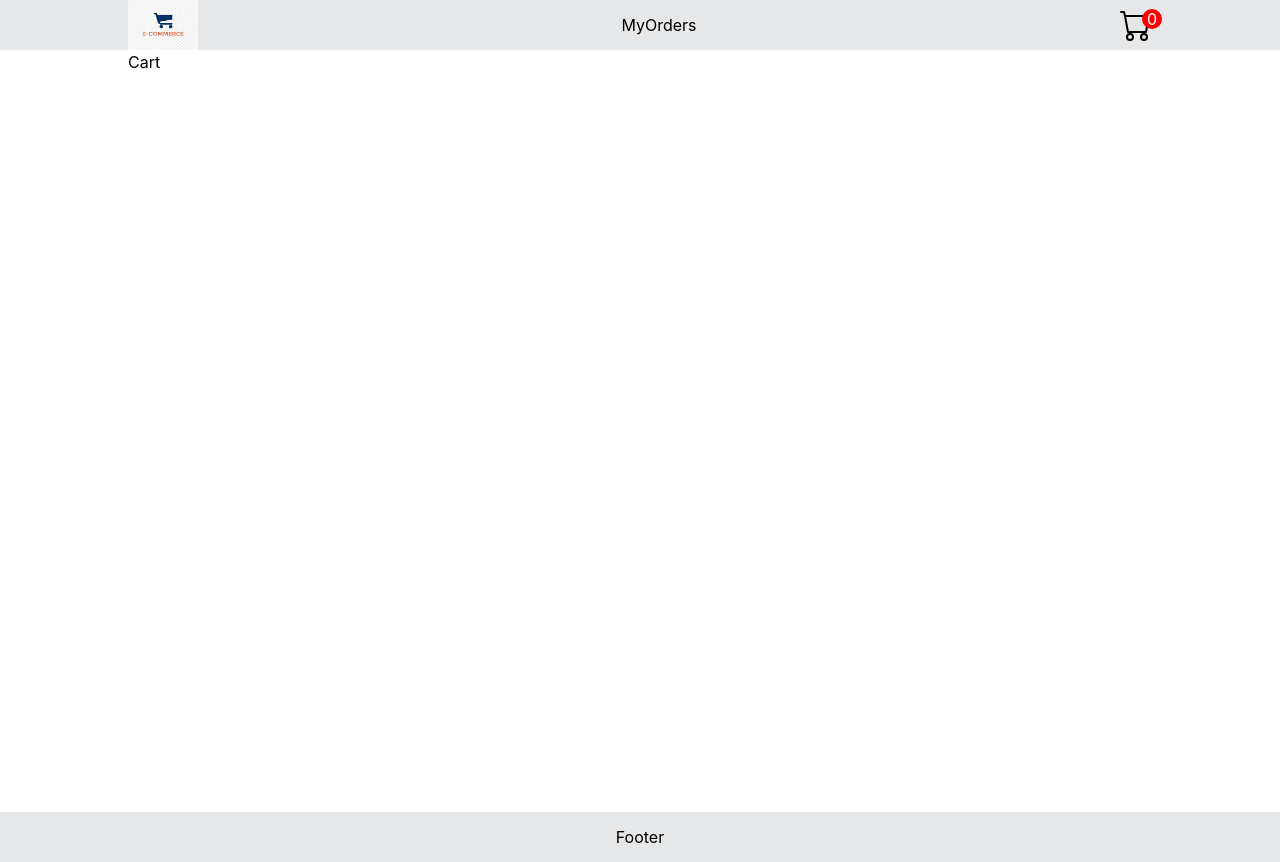
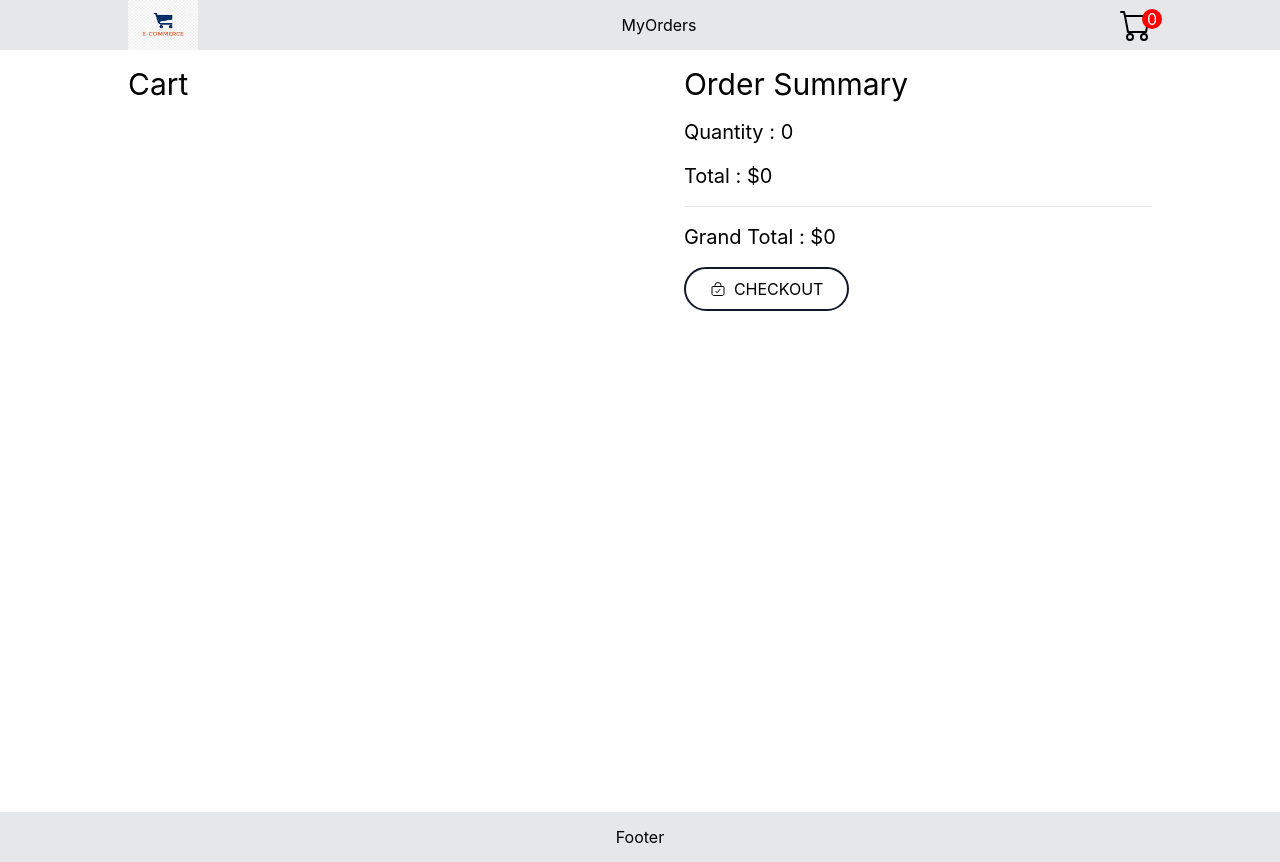
Before and after one commit to Timir699/astha_practice_project, a Next.js app: page /cart in a window 1280 px wide. Built offline with nearby package versions, Linux system fonts and the light colour scheme.

Commit message:
cart component

```diff
--- a/components/Cart.tsx
+++ b/components/Cart.tsx
@@ -1,14 +1,75 @@
-import React from 'react';
+import React, { useState } from 'react';
+import { useStore } from '../store/cartStore';
+import { IoBagCheckOutline } from 'react-icons/io5';
+import { MdOutlineRemoveShoppingCart } from 'react-icons/md';
+import Image from 'next/image';
 
 const Cart = () => {
+  const cartProduct = useStore((state) => state.cartProduct);
+  const [allCartProduct, setAllCartProduct] = useState(cartProduct)
+
+  console.log(allCartProduct);
+
+  const removeItem = (product) => {
+    const finalCartItems = allCartProduct.filter(
+      (finalCartItem) => finalCartItem.id !== product.id
+    );
+    setAllCartProduct(finalCartItems);
+  };
+
+
+  const quantity = allCartProduct.length
+
+  const total = allCartProduct.map((cartProductPrice) => {
+    const { price } = cartProductPrice;
+    return price;
+  });
+
+  let totalPrice = total.reduce( (a, b) => a + b, 0 );
+  console.log(totalPrice);
+
   return (
     <div className="">
-      Cart
-      <style jsx>{`
+      <div className="grid grid-rows-2 grid-flow-col gap-2">
+        <div className="row-span-2 col-span-2 ...">
+          <p className="text-3xl my-4">Cart</p>
 
-        `}
+          <div className="grid grid-cols-4 gap-4">
+          {allCartProduct.map((product) => {
+            return (
+              <div className="border text-center p-4" key={product.id}>
+                <Image src={product.img} alt="image" width={100} height={100} />
+                <p className="text-xl">{product.name}</p>
+                <p className="text-xl">${product.price}</p>
+                <div className="flex justify-center mt-2">
+            <button onClick={() => removeItem(product) } className="px-6 py-2 transition ease-in duration-200 uppercase rounded-full hover:bg-gray-800 hover:text-white border-2 border-gray-900 focus:outline-none flex items-center">
+              <MdOutlineRemoveShoppingCart />
+              <p className="ml-2">Remove from cart</p>
+            </button>
+          </div>
+              </div>
+            );
+          })}
+          </div>
 
-        </style>
+        </div>
+        <div className="row-span-3 ...">
+          <p className="text-3xl my-4">Order Summary</p>
+          <p className="text-xl my-4">Quantity : {quantity} </p>
+          <p className="text-xl my-4">Total : ${totalPrice}</p>
+          <hr />
+          <p className="text-xl my-4">Grand Total : ${totalPrice} </p>
+
+          <div className="flex justify-start mt-2">
+            <button className="px-6 py-2 transition ease-in duration-200 uppercase rounded-full hover:bg-gray-800 hover:text-white border-2 border-gray-900 focus:outline-none flex items-center">
+              <IoBagCheckOutline />
+              <p className="ml-2">Checkout</p>
+            </button>
+          </div>
+        </div>
+      </div>
+
+      <style jsx>{``}</style>
     </div>
   );
 };
--- a/components/product/ProductList.tsx
+++ b/components/product/ProductList.tsx
@@ -5,8 +5,6 @@ import SingleProduct from './SingleProduct';
 
 
 const ProductList = ({products}: Products)  => {
-
-    console.log(products);
 
     return (
         <div >
--- a/components/shared-component/Navbar.tsx
+++ b/components/shared-component/Navbar.tsx
@@ -2,8 +2,11 @@ import Image from 'next/image';
 import Link from 'next/link';
 import React from 'react';
 import { BsCart } from 'react-icons/bs';
+import { useStore } from '../../store/cartStore';
 
 const Navbar = () => {
+  const cartProduct  = useStore(state=>state.cartProduct);
+  const cartCounter = cartProduct.length
   return (
     <div className="navbar-main">
       <div className="container">
@@ -35,7 +38,7 @@ const Navbar = () => {
                 <a>
                   <BsCart style={{ fontSize: '2rem', cursor: 'pointer' }} />
                 </a>
-                <div className="cart-counter text-white">0</div>
+                <div className="cart-counter text-white">{cartCounter > 0 ? cartCounter : 0}</div>
               </div>
             </Link>
           </div>
--- a/model/product.ts
+++ b/model/product.ts
@@ -11,3 +11,8 @@ export interface Product {
 export interface Products {
   products: Product[]
 }
+
+export interface CartProduct {
+ cartProduct: Product[];
+ addCartProduct : (detailsData : Product) => void
+}
--- a/package.json
+++ b/package.json
@@ -12,7 +12,8 @@
     "react": "17.0.2",
     "react-dom": "17.0.2",
     "react-icons": "^4.3.1",
-    "styled-components": "^5.3.5"
+    "styled-components": "^5.3.5",
+    "zustand": "^3.7.2"
   },
   "devDependencies": {
     "@types/node": "17.0.8",
--- a/pages/_app.tsx
+++ b/pages/_app.tsx
@@ -1,6 +1,7 @@
 import '../styles/globals.css'
 import type { AppProps } from 'next/app'
 import Layout from '../components/shared-component/Layout'
+
 
 function MyApp({ Component, pageProps }: AppProps) {
   return (
--- a/pages/_document.tsx
+++ b/pages/_document.tsx
@@ -2,7 +2,7 @@ import Document, { Html, Head, Main, NextScript } from 'next/document';
 
 export default class CustomDocument extends Document {
     static async getInitialProps(ctx : any) {
-        const initialProps = await Document.getInitialProps(ctx);
+       const initialProps = await Document.getInitialProps(ctx);
         return { ...initialProps };
       }
     render() {
--- a/pages/products/[id].tsx
+++ b/pages/products/[id].tsx
@@ -2,9 +2,11 @@ import { GetStaticPaths, GetStaticProps } from 'next';
 import Head from 'next/head';
 import Image from 'next/image';
 import { useRouter } from 'next/router';
-import React from 'react';
+import React, { useEffect } from 'react';
 import { BsFillCartPlusFill } from 'react-icons/bs';
-import { Product, Products } from '../../model/product';
+import { CartProduct, Product, Products } from '../../model/product';
+import { useStore } from '../../store/cartStore';
+
 
 export const getStaticProps: GetStaticProps = async () => {
   const res = await fetch('http://localhost:3000/api/products');
@@ -37,7 +39,14 @@ const ProductDetails = ({ products }: Products) => {
   const detailsId = router.query.id;
   const detailsData = products.find(product => {
     return product.id === detailsId
-  }  );
+  } );
+
+  const addCartProduct = useStore(state=>state.addCartProduct);
+  const cartProduct  = useStore(state=>state.cartProduct);
+
+  console.log("effect" ,cartProduct);
+
+
 
   return (
     <div>
@@ -55,7 +64,7 @@ const ProductDetails = ({ products }: Products) => {
         </p>
         <p className="text-2xl">Product Available : {detailsData?.quantity}</p>
         <div className="flex justify-center mt-2">
-          <button className="px-6 py-2 transition ease-in duration-200 uppercase rounded-full hover:bg-gray-800 hover:text-white border-2 border-gray-900 focus:outline-none flex items-center">
+          <button onClick={() => {addCartProduct(detailsData!)} } className="px-6 py-2 transition ease-in duration-200 uppercase rounded-full hover:bg-gray-800 hover:text-white border-2 border-gray-900 focus:outline-none flex items-center">
             <BsFillCartPlusFill />
             <p className="ml-2">Add to cart</p>
           </button>
--- /dev/null
+++ b/store/cartStore.ts
@@ -0,0 +1,11 @@
+import create from 'zustand'
+import { devtools } from 'zustand/middleware'
+import { CartProduct, Product } from '../model/product';
+
+export let useStore = create<CartProduct>(devtools((set) => ({
+  cartProduct: [],
+  addCartProduct: (detailsData : Product) => {
+    set((state) => ({
+      cartProduct:  [ ...state.cartProduct, detailsData] }))
+  },
+})))
```
Also changed, not shown: 1 other file (tests, documents, lock files or other folders).
